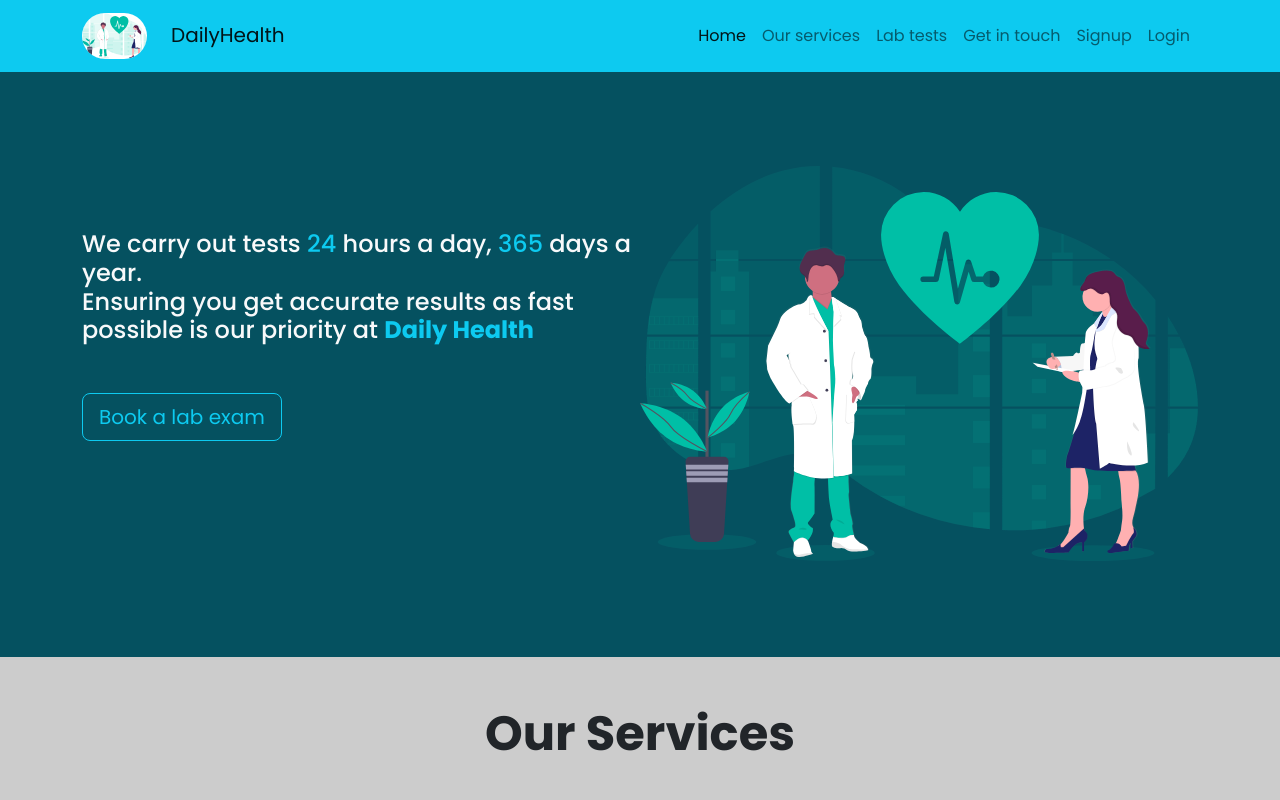
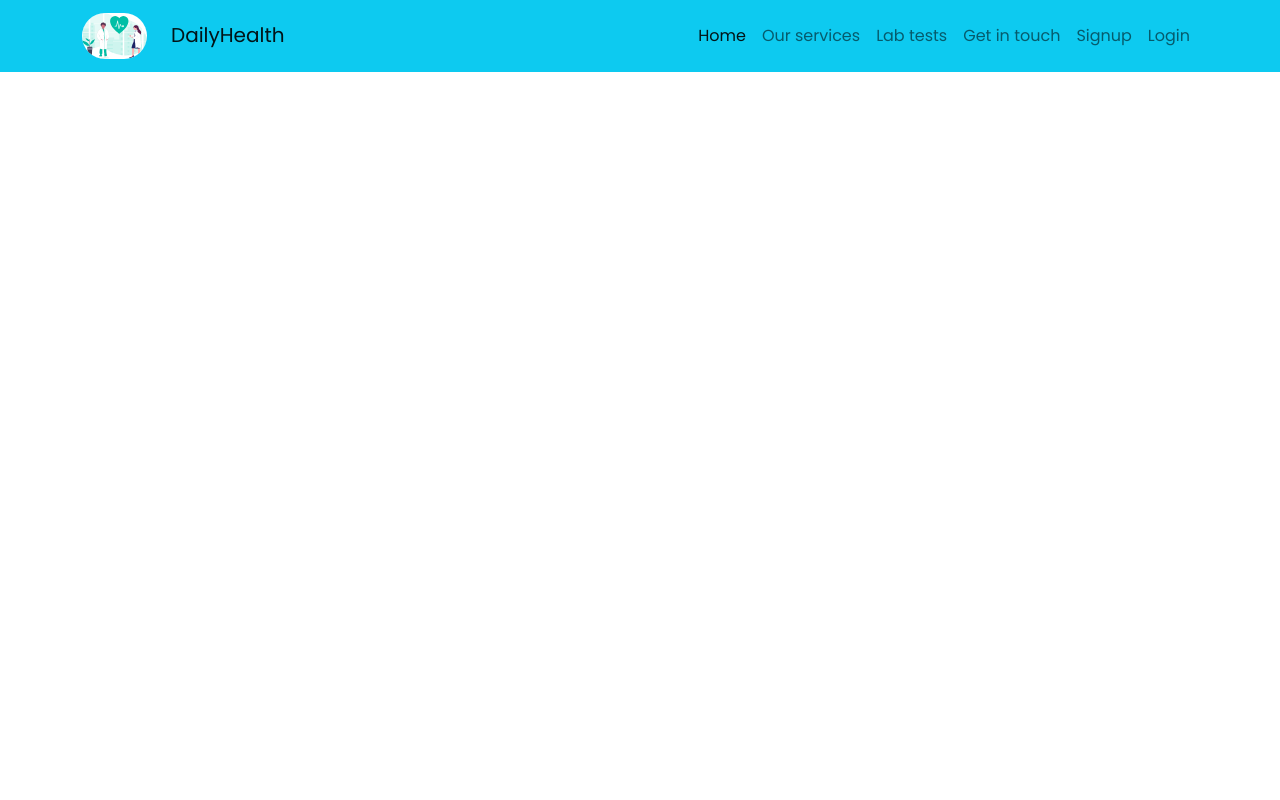
Before and after one commit to Mewoabi-Joe/daily-care, a React (Create React App) app: page / in a window 1280 px wide. Shown: the top 800 px of the page. Built offline with nearby package versions, Linux system fonts and the light colour scheme.

Commit message:
modified entry path

```diff
--- a/package.json
+++ b/package.json
@@ -1,5 +1,5 @@
 {
-	"homepage": "http://Mewoabi-Joe.github.io/daily-care",
+	"homepage": "http://Mewoabi-Joe.github.io",
 	"name": "taf-joel",
 	"version": "0.1.0",
 	"private": true,
--- a/src/App.js
+++ b/src/App.js
@@ -7,7 +7,7 @@ function App() {
 			<BrowserRouter>
 				<Navbar />
 				<Routes>
-					<Route path="/" element={<Home />} />
+					<Route path="/daily-care" element={<Home />} />
 				</Routes>
 			</BrowserRouter>
 		</div>
```
